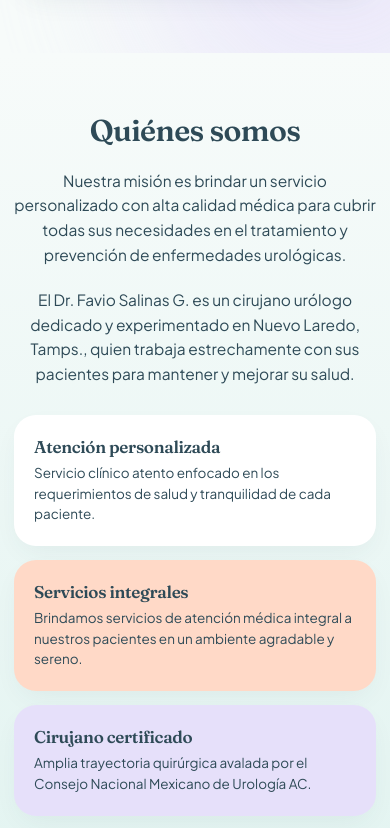
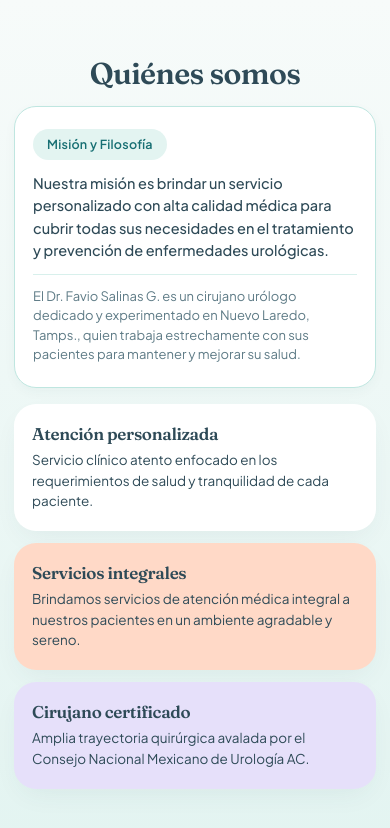
Before and after one commit to devanggoswami/dr-favio-salinas, a website: page index.html in a window 390 px wide. Shown: the part 856-1684 px from the top of the page. Drawn offline with Linux system fonts and the light colour scheme.

Commit message:
Fix mobile Who We Are layout with unified mission card and lock sticky navbar on desktop scroll

```diff
--- a/index.html
+++ b/index.html
@@ -198,24 +198,29 @@
       opacity: 1;
     }
 
-    /* 1. Floating Sticky Glass Pill Navbar */
+    /* 1. Floating Sticky Glass Pill Navbar (Fixed so it sticks reliably on scroll) */
     .header-wrap {
-      position: sticky;
+      position: fixed;
       top: 12px;
-      z-index: 100;
+      left: 0;
+      right: 0;
+      z-index: 1000;
       padding: 0 16px;
       width: 100%;
+      pointer-events: none;
+      transition: top 0.25s ease;
     }
 
     .navbar {
+      pointer-events: auto;
       max-width: 1070px;
       margin: 0 auto;
-      background: rgba(255, 255, 255, 0.72);
-      backdrop-filter: blur(18px);
-      -webkit-backdrop-filter: blur(18px);
-      border: 1px solid rgba(255, 255, 255, 0.85);
+      background: rgba(255, 255, 255, 0.88);
+      backdrop-filter: blur(20px);
+      -webkit-backdrop-filter: blur(20px);
+      border: 1px solid rgba(255, 255, 255, 0.95);
       border-radius: 9999px;
-      box-shadow: 0 12px 32px -8px rgba(46, 74, 87, 0.08);
+      box-shadow: 0 12px 36px -8px rgba(46, 74, 87, 0.12), 0 2px 8px rgba(30, 140, 140, 0.04);
       display: flex;
       align-items: center;
       justify-content: space-between;
@@ -322,7 +327,7 @@
     /* 2. Hero Section */
     .hero-section {
       position: relative;
-      padding-top: 60px;
+      padding-top: 104px;
       padding-bottom: 96px;
       overflow: hidden;
       contain: paint;
@@ -618,60 +623,54 @@
       margin-top: 8px;
     }
 
-    .who-copy p {
-      font-size: 18px;
-      line-height: 1.65;
-      color: var(--ink);
-    }
-
-    .who-doctor-badge {
+    .who-mission-card {
+      background: var(--white);
+      border: 1.5px solid var(--sea);
+      border-radius: 28px;
+      padding: 32px 28px;
+      box-shadow: var(--shadow-soft);
+      display: flex;
+      flex-direction: column;
+      gap: 16px;
+      text-align: left;
+    }
+
+    .mission-header {
+      display: flex;
+      align-items: center;
+      gap: 10px;
+    }
+
+    .mission-pill {
       display: inline-flex;
       align-items: center;
-      gap: 14px;
-      margin-top: 8px;
-      padding: 8px 20px 8px 10px;
-      background: rgba(255, 255, 255, 0.88);
-      border: 1.5px solid var(--sea);
+      gap: 6px;
+      background: var(--mist);
+      color: var(--teal-d);
+      font-size: 12.5px;
+      font-weight: 700;
+      padding: 5px 14px;
       border-radius: 9999px;
-      box-shadow: 0 4px 16px -2px rgba(30, 140, 140, 0.1);
-      width: fit-content;
-    }
-
-    .who-doc-avatar {
-      width: 44px;
-      height: 44px;
-      border-radius: 50%;
-      overflow: hidden;
-      border: 2px solid var(--teal);
-      flex-shrink: 0;
-      background: var(--mist);
-    }
-
-    .who-doc-avatar img {
+      letter-spacing: 0.02em;
+    }
+
+    .mission-text-lead {
+      font-size: 17px;
+      line-height: 1.65;
+      color: var(--ink);
+      font-weight: 500;
+    }
+
+    .mission-divider {
+      height: 1px;
+      background: rgba(191, 230, 224, 0.6);
       width: 100%;
-      height: 100%;
-      object-fit: cover;
-      object-position: center 15%;
-      display: block;
-    }
-
-    .who-doc-info {
-      display: flex;
-      flex-direction: column;
-      text-align: left;
-    }
-
-    .who-doc-name {
+    }
+
+    .mission-text-sub {
       font-size: 15px;
-      font-weight: 600;
-      color: var(--ink);
-      line-height: 1.2;
-    }
-
-    .who-doc-title {
-      font-size: 12.5px;
+      line-height: 1.6;
       color: var(--soft);
-      line-height: 1.25;
     }
 
     .who-cards {
@@ -1277,32 +1276,53 @@
 
       /* Who We Are */
       .who-section {
-        padding: 60px 0 !important;
+        padding: 56px 0 !important;
       }
 
       .who-grid {
         display: flex !important;
         flex-direction: column !important;
-        gap: 28px !important;
+        gap: 16px !important;
       }
 
       .who-copy {
+        display: flex !important;
+        flex-direction: column !important;
+        gap: 14px !important;
         text-align: center !important;
       }
 
-      .who-copy p {
-        font-size: 15.5px !important;
-        line-height: 1.6 !important;
+      .who-copy .section-title {
+        text-align: center !important;
+        margin-bottom: 0 !important;
+      }
+
+      .who-mission-card {
+        padding: 22px 18px !important;
+        border-radius: 22px !important;
+        gap: 12px !important;
+        text-align: left !important;
+        box-shadow: 0 4px 14px -2px rgba(46, 74, 87, 0.05) !important;
+      }
+
+      .mission-text-lead {
+        font-size: 14.5px !important;
+        line-height: 1.55 !important;
+      }
+
+      .mission-text-sub {
+        font-size: 13px !important;
+        line-height: 1.5 !important;
       }
 
       .who-cards {
         display: flex !important;
         flex-direction: column !important;
-        gap: 14px !important;
+        gap: 12px !important;
       }
 
       .stack-card {
-        padding: 22px 20px !important;
+        padding: 20px 18px !important;
         border-radius: 22px !important;
         transform: none !important;
         text-align: left !important;
@@ -1656,15 +1676,22 @@
     <!-- 3. Who We Are Section -->
     <section id="about" class="who-section" aria-labelledby="who-heading">
       <div class="container who-grid">
-        <!-- Left Column -->
+        <!-- Left Column: Heading & Mission Card -->
         <div class="who-copy">
           <h2 id="who-heading" class="section-title" data-i18n="who_title">Who we are</h2>
-          <p data-i18n="who_p1">
-            Our mission is to provide a personalized service with high quality care to cover all your needs in the treatment and prevention of urological diseases.
-          </p>
-          <p data-i18n="who_p2">
-            Dr. Favio Salinas G. is a dedicated and experienced urologist surgeon in Nuevo Laredo, Tamps., who works closely with his patients to maintain and improve their health.
-          </p>
+          <div class="who-mission-card tilt-card">
+            <div class="tilt-glare"></div>
+            <div class="mission-header">
+              <span class="mission-pill" data-i18n="who_mission_tag">Mission & Philosophy</span>
+            </div>
+            <p class="mission-text-lead" data-i18n="who_p1">
+              Our mission is to provide a personalized service with high quality care to cover all your needs in the treatment and prevention of urological diseases.
+            </p>
+            <div class="mission-divider"></div>
+            <p class="mission-text-sub" data-i18n="who_p2">
+              Dr. Favio Salinas G. is a dedicated and experienced urologist surgeon in Nuevo Laredo, Tamps., who works closely with his patients to maintain and improve their health.
+            </p>
+          </div>
         </div>
 
         <!-- Right Column: 3 Stacked Cards with 3D Touch -->
@@ -1941,6 +1968,7 @@
           hero_card_sub: "Urological Surgeon · Laparoscopic and robotic surgery",
           hero_card_cert: "Certified by the Mexican National Council of Urology AC.",
           who_title: "Who we are",
+          who_mission_tag: "Mission & Philosophy",
           who_p1: "Our mission is to provide a personalized service with high quality care to cover all your needs in the treatment and prevention of urological diseases.",
           who_p2: "Dr. Favio Salinas G. is a dedicated and experienced urologist surgeon in Nuevo Laredo, Tamps., who works closely with his patients to maintain and improve their health.",
           who_c1_title: "Personalized care",
@@ -2024,6 +2052,7 @@
           hero_card_sub: "Cirujano Urólogo · Cirugía laparoscópica y robótica",
           hero_card_cert: "Certificado por el Consejo Nacional Mexicano de Urología AC.",
           who_title: "Quiénes somos",
+          who_mission_tag: "Misión y Filosofía",
           who_p1: "Nuestra misión es brindar un servicio personalizado con alta calidad médica para cubrir todas sus necesidades en el tratamiento y prevención de enfermedades urológicas.",
           who_p2: "El Dr. Favio Salinas G. es un cirujano urólogo dedicado y experimentado en Nuevo Laredo, Tamps., quien trabaja estrechamente con sus pacientes para mantener y mejorar su salud.",
           who_c1_title: "Atención personalizada",
```
Also changed, not shown: 1 other file.
